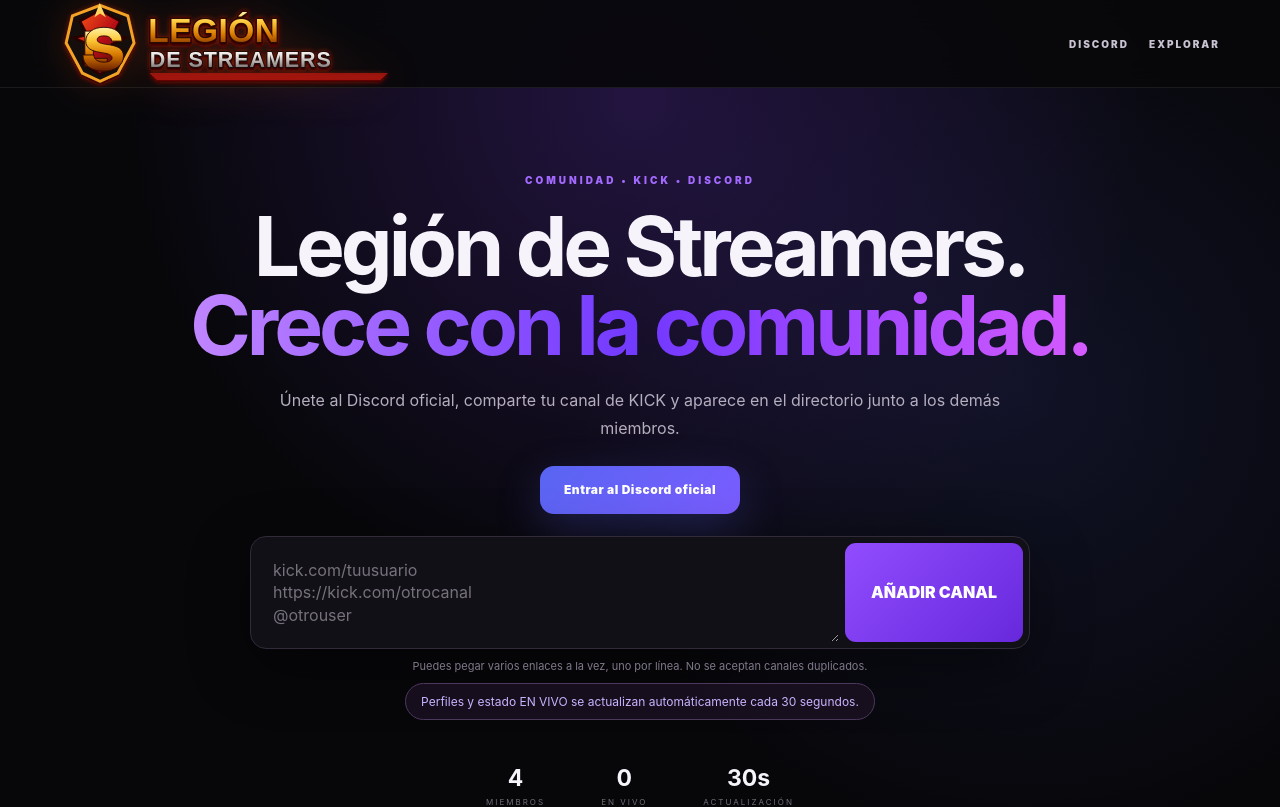
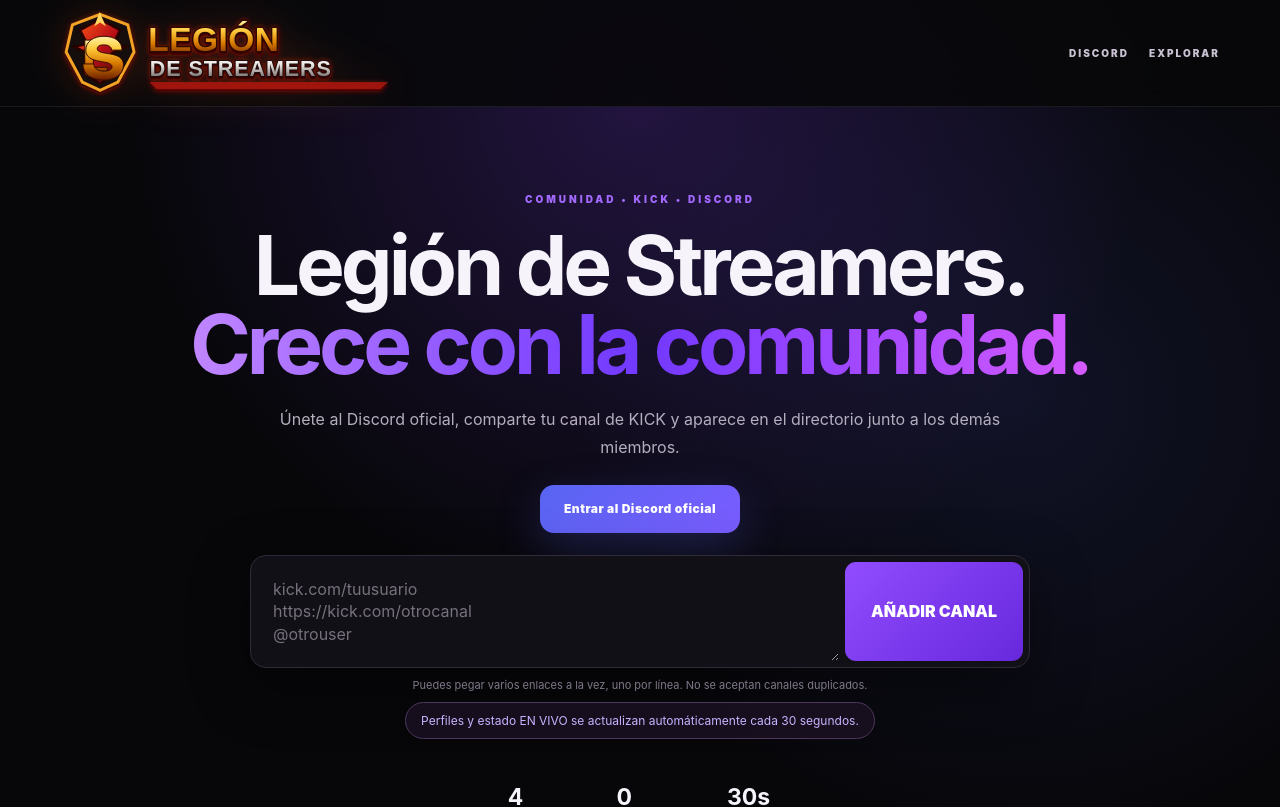
Before and after one commit to TheRusSo/legion-de-streamers, a Next.js app in the folder legion-de-streamers-v1/: page / in a window 1280 px wide. Shown: the top 807 px of the page. Built offline with nearby package versions, Linux system fonts and the light colour scheme; no server answers.

Commit message:
fix: remove conflicting legacy brand styles

```diff
--- a/legion-de-streamers-v1/app/brand.css
+++ b/legion-de-streamers-v1/app/brand.css
@@ -1,10 +1,2 @@
-/* Ajuste visual del logo superior: letras estilo logo Legión */
-nav{height:88px;min-height:88px}
-.brand{gap:13px;align-items:center}
-.brand>b{width:58px!important;height:58px!important;border-radius:14px!important;font-size:0!important;position:relative;background:radial-gradient(circle at 50% 35%,#ffd66b 0 10%,#d71919 11% 28%,#160b08 29% 70%,#f1a319 71% 100%)!important;border:2px solid #f8b947;box-shadow:0 0 18px #ff260070,0 0 34px #ffb00040!important;overflow:hidden}
-.brand>b:before{content:"LS";position:absolute;inset:0;display:grid;place-items:center;font-family:Impact,Haettenschweiler,'Arial Black',serif;font-size:21px;font-weight:1000;letter-spacing:-1px;background:linear-gradient(180deg,#fff2a8 0%,#ffc53a 35%,#d97b00 65%,#5e2200 100%);-webkit-background-clip:text;background-clip:text;color:transparent;-webkit-text-stroke:1px #2a0900;text-shadow:0 2px 0 #7c2200,0 0 12px #ff2a00}
-.brand>span{display:flex!important;flex-direction:column!important;line-height:.76!important;gap:4px!important;letter-spacing:-1px!important;font-family:Impact,Haettenschweiler,'Arial Black','Arial Narrow',serif!important;text-transform:uppercase!important;filter:drop-shadow(0 3px 0 #160000) drop-shadow(0 0 10px #ff2a0070)}
-.brand>span::first-line{font-size:0}
-.brand>span{font-size:30px!important;font-weight:1000!important;background:linear-gradient(180deg,#fff3a6 0%,#ffc93a 28%,#d77900 58%,#681d00 100%);-webkit-background-clip:text;background-clip:text;color:transparent;-webkit-text-stroke:1.2px #2b0700;text-shadow:0 1px 0 #fff6,0 3px 0 #7c2300,0 5px 8px #000}
-.brand small{font-family:Impact,Haettenschweiler,'Arial Black','Arial Narrow',serif!important;display:block!important;font-size:21px!important;line-height:.85!important;letter-spacing:0!important;margin-top:2px!important;background:linear-gradient(180deg,#ffffff 0%,#e9e3de 35%,#a59691 65%,#55423f 100%);-webkit-background-clip:text;background-clip:text;color:transparent;-webkit-text-stroke:1px #1b0b0b;text-shadow:0 1px 0 #fff5,0 3px 0 #4c1b12,0 5px 8px #000}
-@media(max-width:720px){nav{height:80px;min-height:80px}.brand>b{width:50px!important;height:50px!important}.brand>b:before{font-size:18px}.brand>span{font-size:24px!important}.brand small{font-size:16px!important}.navLinks{gap:10px}.navLinks a{font-size:9px}}
+/* Branding limpio: el logo real se carga desde /brand-lockup.svg en globals.css.
+   Este archivo se mantiene para compatibilidad con el import existente. */
```
